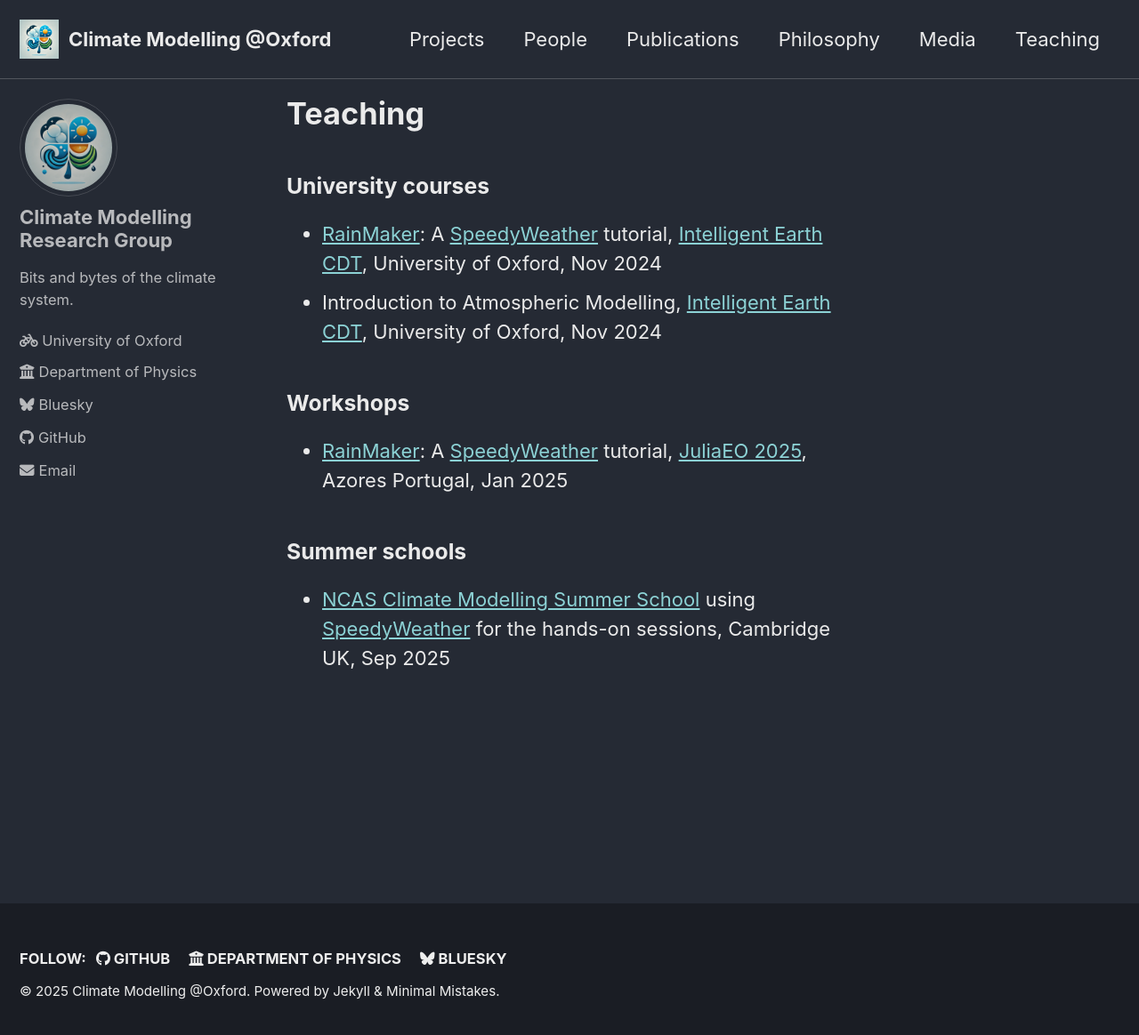
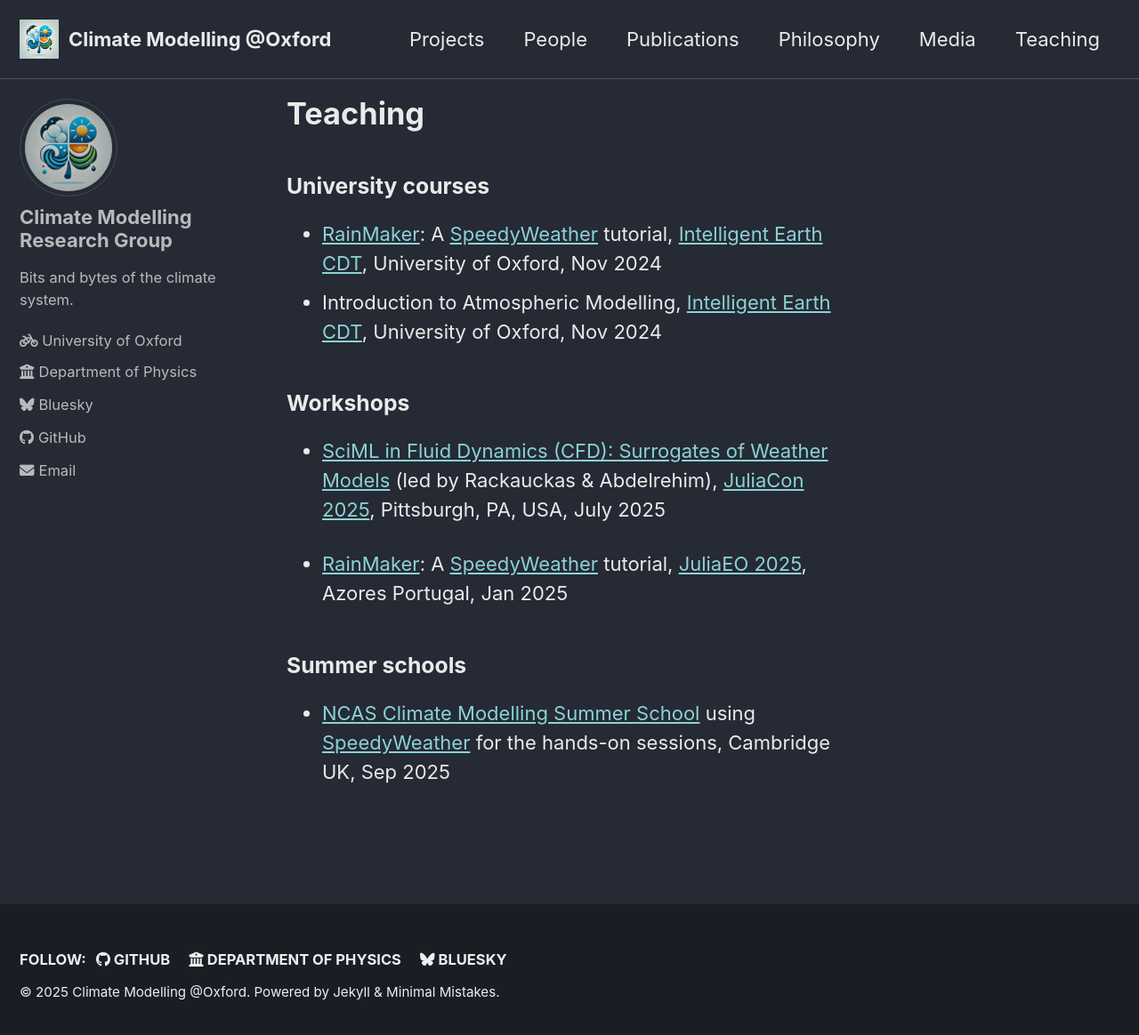
Before and after one commit to climate-modelling/climate-modelling.github.io, a Jekyll site: the page built from _pages/teaching.md, in a window 1280 px wide and 1171 px high. Shown: the top 1164 px of the window at 89% size. Built offline with Jekyll 4.4.1, drawn with Linux system fonts in a browser that asks for light colours; cached includes are drawn as plain includes.

Commit message:
Add workshop details for SciML in Fluid Dynamics

```diff
--- a/_pages/teaching.md
+++ b/_pages/teaching.md
@@ -12,6 +12,8 @@ author_profile: true
 
 ### Workshops
 
+- [SciML in Fluid Dynamics (CFD): Surrogates of Weather Models](https://www.youtube.com/watch?v=PfRxU2kMysU) (led by Rackauckas & Abdelrehim), [JuliaCon 2025](https://pretalx.com/juliacon-2025/talk/MWHF8J/), Pittsburgh, PA, USA, July 2025
+
 - [RainMaker](https://github.com/SpeedyWeather/RainMaker.jl): A [SpeedyWeather](https://github.com/SpeedyWeather/SpeedyWeather.jl) tutorial, [JuliaEO 2025](https://aircentre.github.io/JuliaEO25/), Azores Portugal, Jan 2025
 
 ### Summer schools
```
